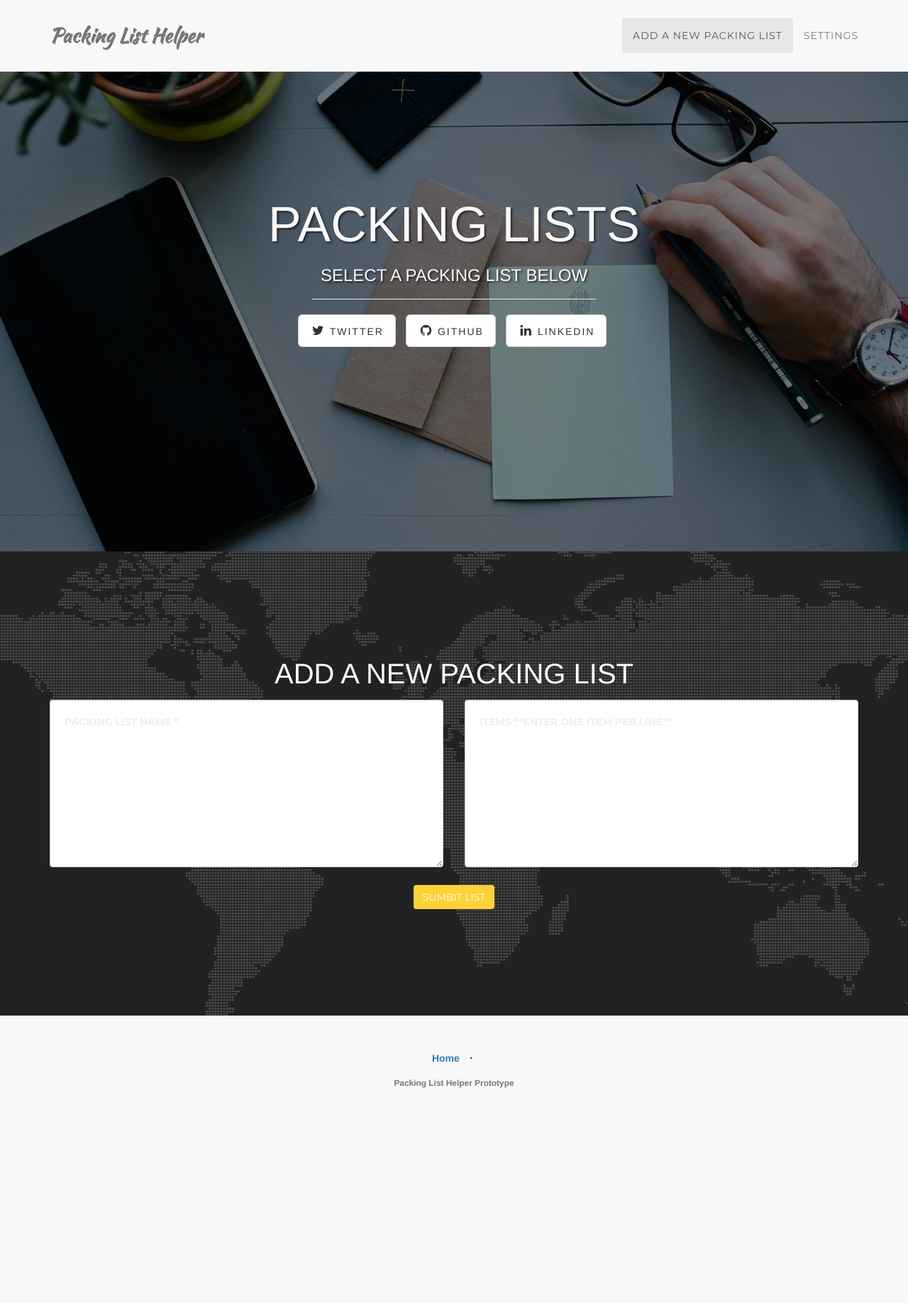
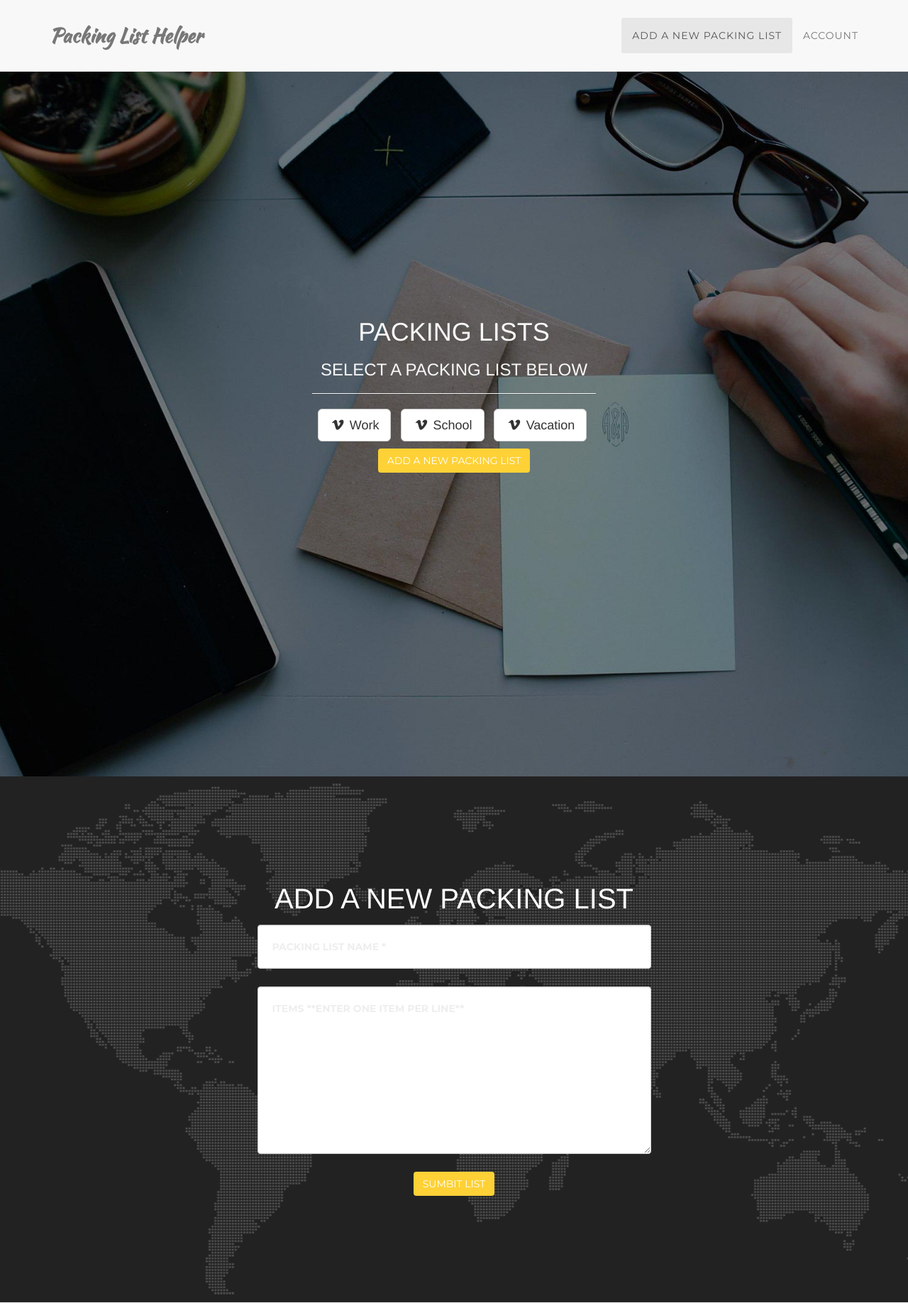
Before and after one commit to toniree/PackingList, a Django app: page / in a window 1280 px wide. Shown: the top 1836 px of the page at 71% size. Before the commit the page ends 1533 px from the top, so only its background shows below. Run offline with Django 3.2, Linux system fonts and the light colour scheme; some libraries are stand-ins or nearby versions; some web fonts are replaced.

Commit message:
Added template lists

```diff
--- a/PackingList/home/templates/home/home.html
+++ b/PackingList/home/templates/home/home.html
@@ -23,9 +23,55 @@
                     <li>
                         <a class="page-scroll" href="#contact">Add a New Packing List</a>
                     </li>
-                    <li>
-                        <a class="page-scroll">Settings</a>
-                    </li>
+                    <li class="dropdown user user-menu">
+            <!-- Menu Toggle Button -->
+            <a href="#" class="dropdown-toggle" data-toggle="dropdown">
+              <!-- The user image in the navbar-->
+              <!-- hidden-xs hides the username on small devices so only the image appears. -->
+              <span id="user-name2" class="hidden-xs">Account</span>
+            </a>
+            <ul class="dropdown-menu">
+              <!-- The user image in the menu -->
+              <li class="user-header">
+                <p>
+                  <div id="user-name">Username</div>
+                  <div id="user-coupons"><small>Please log in with your email</small></div>
+
+                </p>
+
+              </li>
+              <!-- Menu Body -->
+              <li class="user-body">
+
+                    <p>
+                    <form>
+
+                        <input type="text" name="email" placeholder="e-mail"><br>
+
+                    </form>
+                    </p>
+
+                  <div id="checkdata"></div>
+
+                <!-- /.row -->
+              </li>
+              <!-- Menu Footer-->
+              <li class="user-footer">
+                <div class="pull-left">
+                  <button type="button" class="btn btn-default btn-flat" onclick="unc()">Sign In</button>
+                </div>
+                <div class="pull-right">
+                  <button type="button" class="btn btn-default btn-flat" id="signupbutton" onclick="checkLoginState();">Sign Up</button>
+                  <!--<fb:login-button scope="public_profile,email" onlogin="checkLoginState();">
+                  </fb:login-button> -->
+                </div>
+
+                <div class="pull-right">
+                  <button type="button" class="btn btn-default btn-flat" onclick="fbLogout()">Log Out</button>
+                </div>
+              </li>
+            </ul>
+          </li>
                 </ul>
             </div>
             <!-- /.navbar-collapse -->
@@ -42,20 +88,34 @@
             <div class="row">
                 <div class="col-lg-12">
                     <div class="intro-message">
+                        <section id="portfolio">
                         <h1>Packing Lists</h1>
                         <h3>Select a Packing List Below</h3>
                         <hr class="intro-divider">
                         <ul id = "lists" class="list-inline intro-social-buttons">
                             <li>
-                                <a href="https://twitter.com/SBootstrap" class="btn btn-default btn-lg"><i class="fa fa-twitter fa-fw"></i> <span class="network-name">Twitter</span></a>
+                                <a href="#portfolioModal" data-toggle="modal" class="btn btn-default btn-lg"><i class="fa fa-vimeo fa-fw"></i> <span>Work
+                                </span>
+                                    <div class="portfolio-hover-content">
+                                    </div>
+                                </a>
                             </li>
                             <li>
-                                <a href="https://github.com/IronSummitMedia/startbootstrap" class="btn btn-default btn-lg"><i class="fa fa-github fa-fw"></i> <span class="network-name">Github</span></a>
+                                <a href="#portfolioModal" data-toggle="modal" class="btn btn-default btn-lg"><i class="fa fa-vimeo fa-fw"></i> <span>School</span>
+                                <div class="portfolio-hover-content">
+                                    </div>
+                                </a>
                             </li>
                             <li>
-                                <a href="#" class="btn btn-default btn-lg"><i class="fa fa-linkedin fa-fw"></i> <span class="network-name">Linkedin</span></a>
+                                <a href="#portfolioModal" data-toggle="modal" class="btn btn-default btn-lg"><i class="fa fa-vimeo fa-fw"></i> <span>Vacation</span>
+                                <div class="portfolio-hover-content">
+                                    </div>
+                                </a>
                             </li>
                         </ul>
+                        <a href="#services" class="page-scroll btn btn-xl">Add a New Packing List</a>
+                    </section>
+
                     </div>
                 </div>
             </div>
@@ -77,13 +137,12 @@
                 <div class="col-lg-12">
                     <form name="sentMessage" id="contactForm" novalidate>
                         <div class="row">
-                            <div class="col-md-6">
+                            <div class="col-md-6 col-md-offset-3">
                                 <div class="form-group">
-                                    <textarea type="text" class="form-control" placeholder="Packing List Name *" id="recipeTitle" required data-validation-required-message="Please enter a name for your packing list."></textarea>
+                                    <input type="text" class="form-control" placeholder="Packing List Name *" id="recipeTitle" required="" data-validation-required-message="Please enter a name for your packing list." aria-invalid="false">
                                     <p class="help-block text-danger"></p>
                                 </div>
-                            </div>
-                            <div class = "col-md-6">
+
                                 <div class="form-group">
                                 	<textarea class="form-control" placeholder="Items **ENTER ONE ITEM PER LINE**" id="ingredients" required data-validation-required-message="List the Items line by line."></textarea>
                                     <p class="help-block text-danger"></p>
@@ -101,6 +160,23 @@
         </div>
     </section>
 
+    <div class="portfolio-modal modal fade" id="portfolioModal" tabindex="-1" role="dialog" aria-hidden="true">
+        <div class="modal-dialog">
+            <div class="modal-content">
+                <h2>List Name</h2>
+                <p>
+                    food </br>
+                    bike </br>
+                    cat </br>
+                </p>
+                <div class="lr">
+                    <div class="rl">
+                        <button type="button" class="btn btn-primary" data-dismiss="modal"><i class="fa fa-times"></i> Close </button>
+                    </div>
+                </div>
+            </div>
+        </div>
+    </div>
     <footer>
         <div class="container">
             <div class="row">
@@ -135,6 +211,7 @@
 
     <!-- Theme JavaScript -->
     <script src="{% static 'js/agency.min.js' %}"></script>
+    <script type="{% static 'js/facebook.js' %}" charset="utf-8"></script>
 
     <!-- DynamoDB JavaScript -->
     <script src="{% static 'js/recipe_list.js' %}"></script>
```
Also changed, not shown: PackingList/home/static/js/facebook.js (added, +135 -0 lines).
